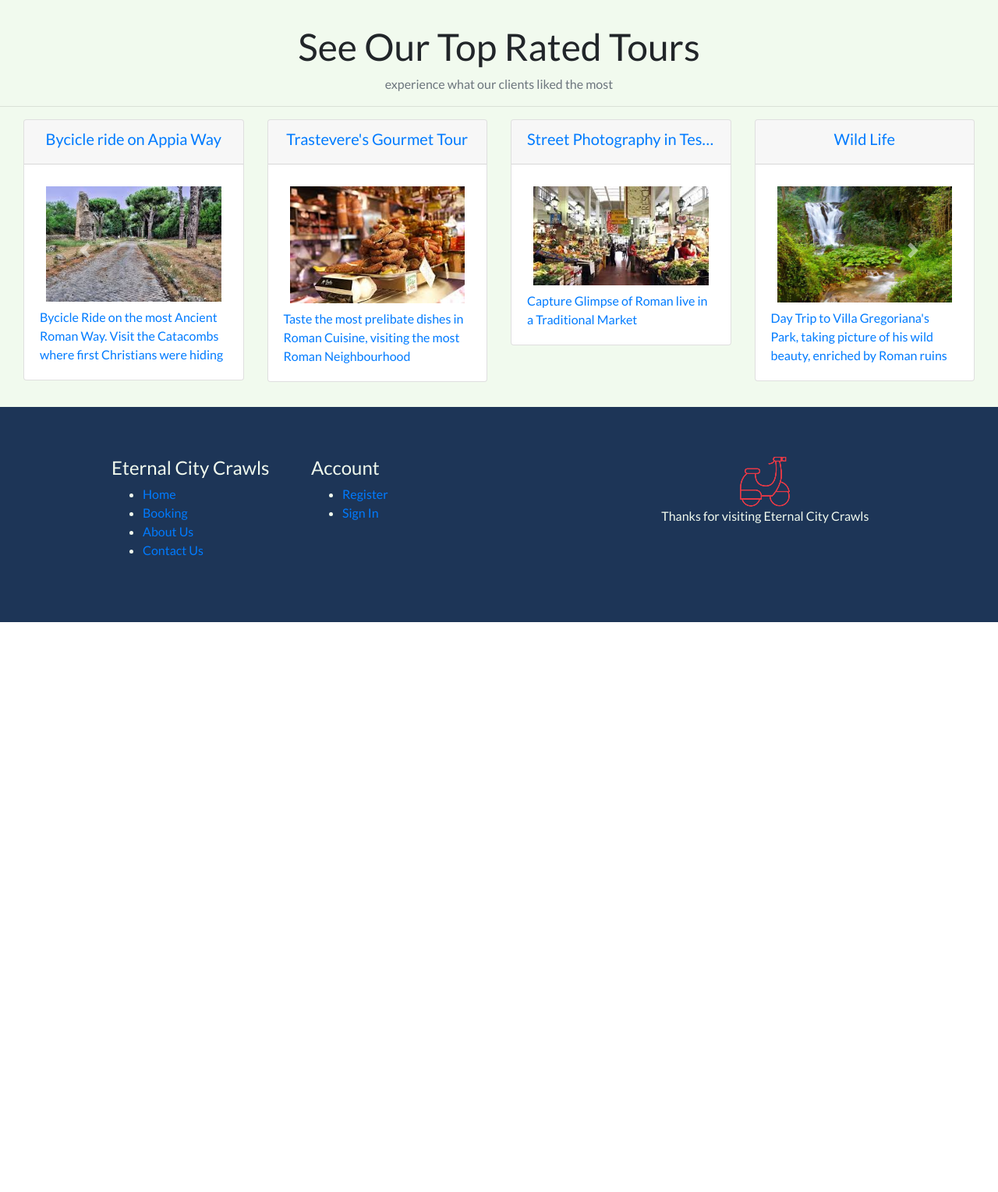
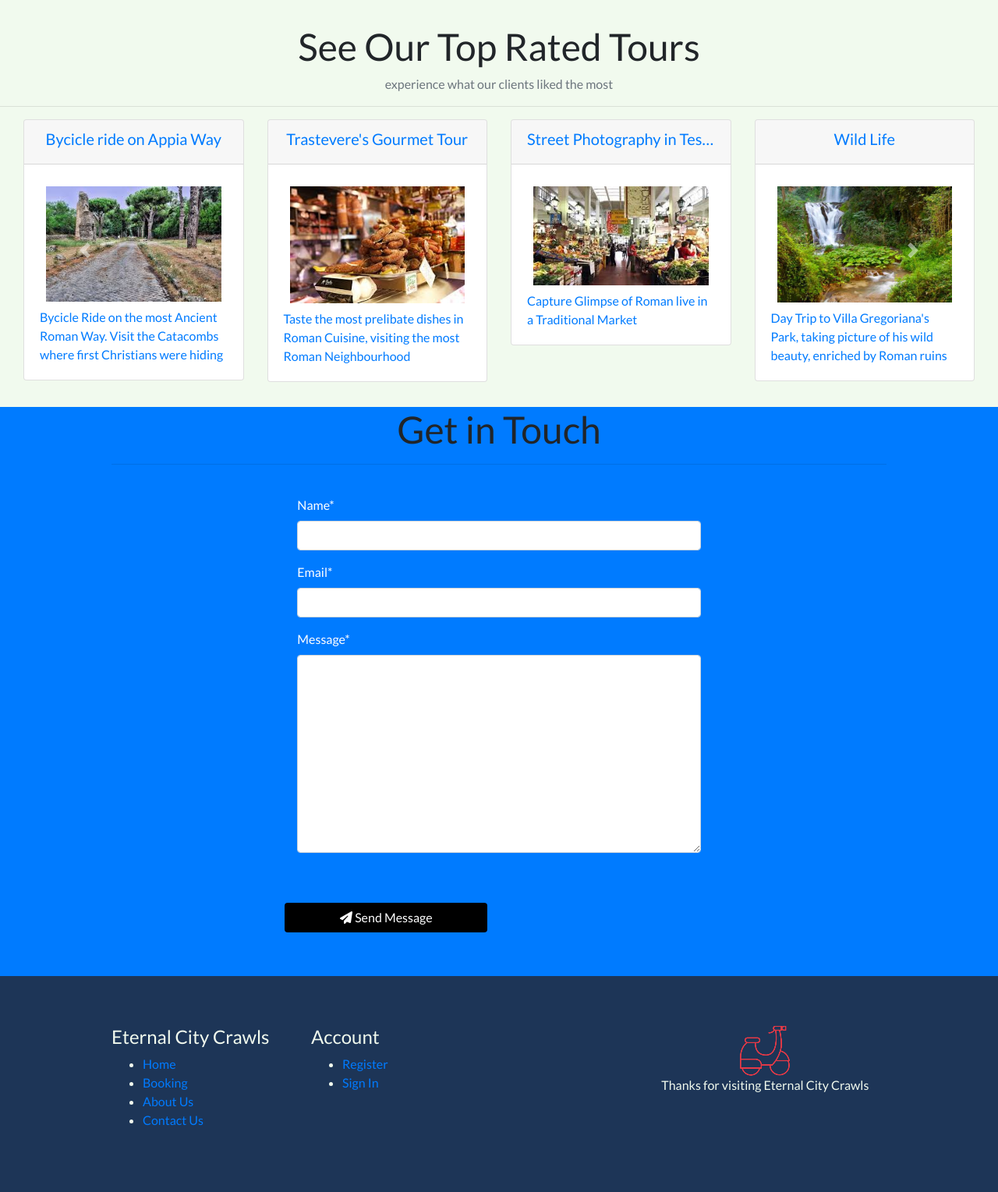
Before and after one commit to Code-Institute-Submissions/EternalCityCrawls, a Django app: page / in a window 1280 px wide. Shown: the part 713-2242 px from the top of the page at 78% size. Before the commit the page ends 1511 px from the top, so only its background shows below. Run offline with Django 3.2, Linux system fonts and the light colour scheme; data comes from the database, SQL or seed files in the repository; some libraries are stand-ins or nearby versions.

Commit message:
adding first draft of contact section

```diff
--- a/eternal_city_crawls/settings.py
+++ b/eternal_city_crawls/settings.py
@@ -215,6 +215,8 @@ STRIPE_CURRENCY = 'eur'
 STRIPE_PUBLIC_KEY = os.getenv('STRIPE_PUBLIC_KEY', '')
 STRIPE_SECRET_KEY = os.getenv('STRIPE_SECRET_KEY', '')
 STRIPE_WH_SECRET = os.getenv('STRIPE_WH_SECRET', '')
+DEFAULT_CONTACT_EMAIL = os.getenv('DEFAULT_CONTACT_EMAIL', '')
+CONTACT_RECIPIENT = os.environ.get('CONTACT_RECIPIENT')
 
 if 'DEVELOPMENT' in os.environ:
     EMAIL_BACKEND = 'django.core.mail.backends.console.EmailBackend'
--- /dev/null
+++ b/home/forms.py
@@ -0,0 +1,20 @@
+from django import forms
+
+
+class ContactForm(forms.Form):
+    """
+    Form for contact-page uses sendgrid API
+    """
+
+    name = forms.CharField()
+    email = forms.EmailField()
+    message = forms.CharField(
+        widget = forms.Textarea()
+    )
+
+    class Meta:
+        fields = [
+            'name',
+            'email',
+            'message',
+        ]
--- a/home/templates/home/home.html
+++ b/home/templates/home/home.html
@@ -20,7 +20,6 @@
         </h1>
       </div>
     </div>
-    <!-- Search Bar -->
     <a href="{% url 'tours' %}" class="shop-now-button btn btn-ls rounded-0 text-uppercase py-3">Book Now</a>
   </div>
 </header>
@@ -66,6 +65,30 @@
         </div>
     </section>
 
+  <section class="contacts bg-primary  pt-0" id="contacts">
+    <div class="container">
+      <div class="section-heading text-center">
+        <h2>Get in Touch</h2>
+        <hr>
+      </div>
+      <div class="row justify-content-center">
+        <div class="col-11 col-md-7 form-wrapper p-4 text-white">
+          <form method="POST" class="form" action="{% url 'send_message' %}">
+            {% csrf_token %}
+            <fieldset class="rounded px-3 mb-5">
+
+            {{ contact_form.name | as_crispy_field }}
+            {{ contact_form.email | as_crispy_field }}
+            {{ contact_form.message | as_crispy_field }}
+          </fieldset>
+
+          <button class="shop-now-button btn btn--primary" type="submit"><i class="fas fa-paper-plane"></i> Send Message</button>
+          </form>
+        </div>
+      </div>
+    </div>
+  </section>
+
 {% endblock %}
 
 {% block extra_js %}
--- a/home/urls.py
+++ b/home/urls.py
@@ -3,4 +3,6 @@ from home import views
 
 urlpatterns = [
     path("", views.home, name="home"),
+    path('send/', views.contact_us, name="send_message")
+
 ]
--- a/home/views.py
+++ b/home/views.py
@@ -1,13 +1,19 @@
-from django.shortcuts import render
+from django.shortcuts import render, redirect
 from tours.models import Tour
+from .forms import ContactForm
+from django.contrib import messages
+from django.core.mail import send_mail
+from django.conf import settings
 
 
 
 def home(request):
     tours = Tour.objects.all()
+    contact_form = ContactForm()
 
     context = {
         'tours': tours,
+        'contact_form': contact_form
     }
 
     return render(
@@ -16,6 +22,30 @@ def home(request):
         context,
     )
 
+def contact_us(request):
+    """
+    Returns the contact_us.html page and allows user to post contact forms
+    """
+    if request.method == 'POST':
+        contact_form = ContactForm(request.POST)
+        if contact_form.is_valid():
+            name = contact_form.cleaned_data['name']
+            message = contact_form.cleaned_data['message']
+            from_email = contact_form.cleaned_data['email']
+            send_mail(
+            name,
+            message,
+            settings.DEFAULT_CONTACT_EMAIL, # here is from the user
+            [settings.CONTACT_RECIPIENT]
+        )
+            messages.success(
+                request, "Your message has been sent, we will be in touch soon.")
+            return redirect('send_message')
+    else:
+        contact_form = ContactForm()
+
+    return render(request, 'home/home.html', { 'contact_form': contact_form})
+
 def error_404_view(request,exception):
     return render(request,'home/404.html')
 
```
